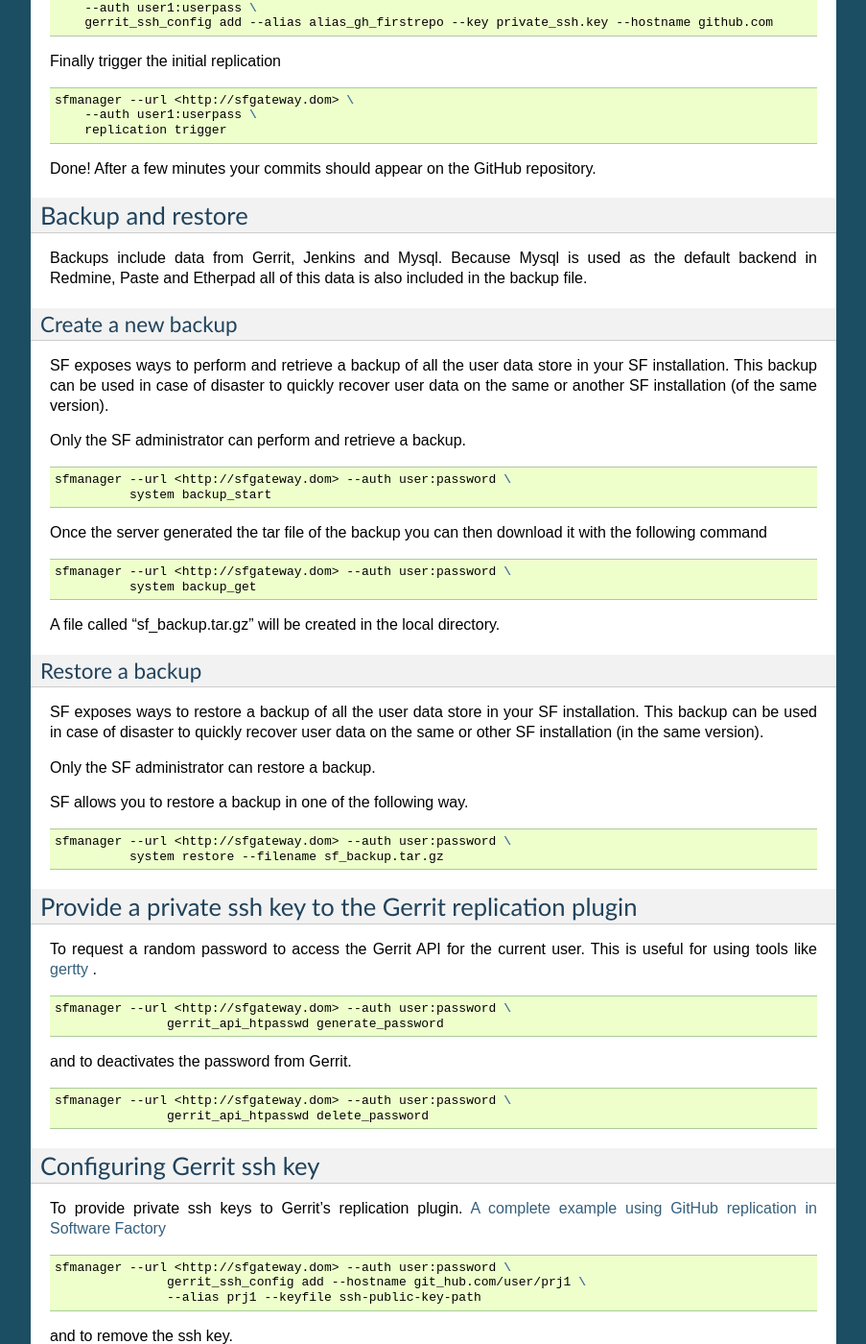
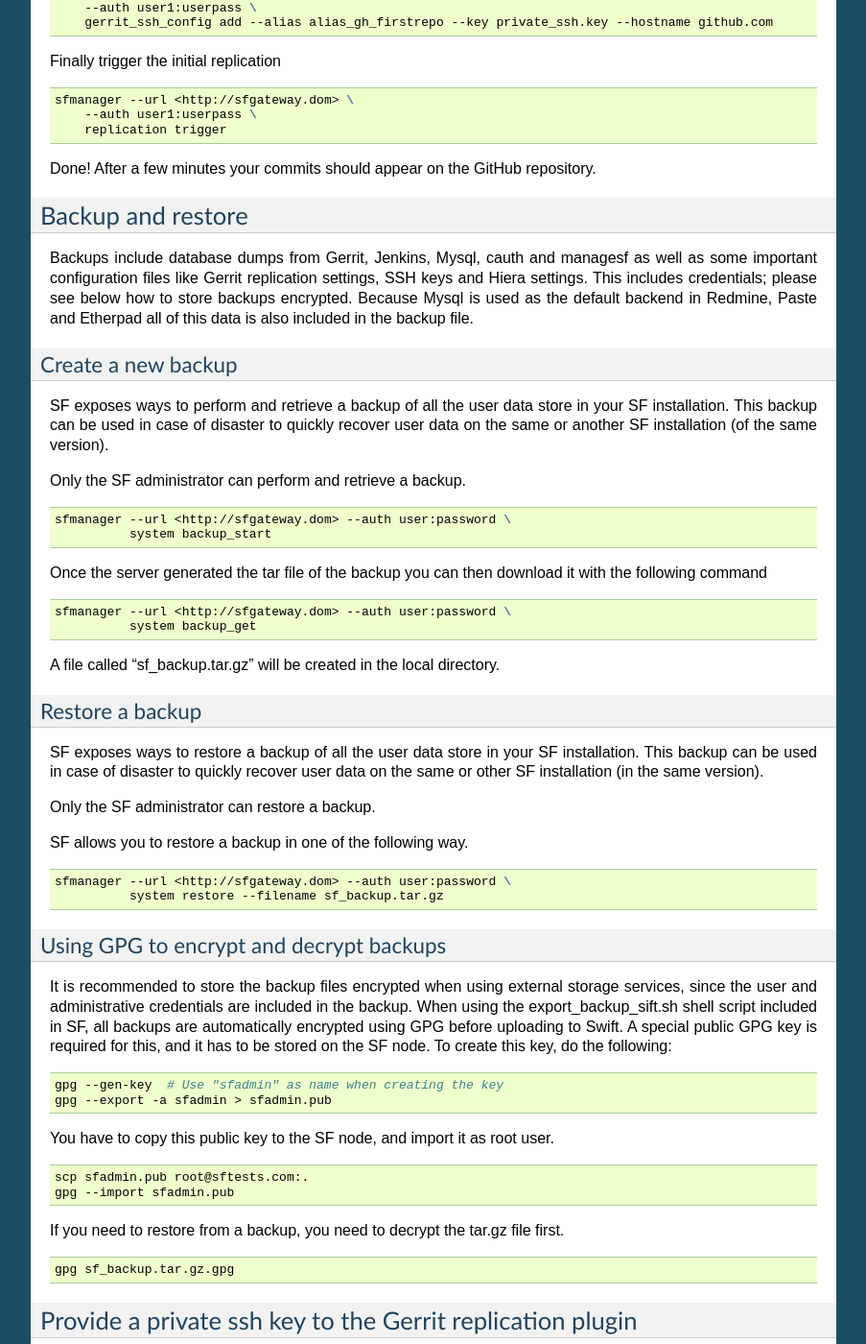
Before and after one commit to softwarefactory-project/python-sfmanager, a Sphinx documentation site: the page built from docs/source/sfmanager.rst, in a window 1280 px wide and 1400 px high, scrolled down 6457 px. Shown: the whole window at 96% size, without its empty margins (198-1101 px from the left). Built offline with Sphinx 7.4.7, drawn with Linux system fonts in a browser that asks for light colours; some of the changed text lies outside the part shown.

Commit message:
Add doc update on encrypted backups
Depends-On: I6ec352ea22e941e4c567bf5a9842f158475ab077
Change-Id: I3b17f69a94740212d941cbcd0dd4c0a2b7aba82b

```diff
--- a/docs/source/sfmanager.rst
+++ b/docs/source/sfmanager.rst
@@ -447,12 +447,17 @@ Finally trigger the initial replication
 Done! After a few minutes your commits should appear on the GitHub repository.
 
 
+.. _managesf_backup:
+
 Backup and restore
 ------------------
 
-Backups include data from Gerrit, Jenkins and Mysql. Because Mysql is used as
-the default backend in Redmine, Paste and Etherpad all of this data is also
-included in the backup file.
+Backups include database dumps from Gerrit, Jenkins, Mysql, cauth and managesf
+as well as some important configuration files like Gerrit replication settings,
+SSH keys and Hiera settings. This includes credentials; please see below how to
+store backups encrypted. Because Mysql is used as the default backend in
+Redmine, Paste and Etherpad all of this data is also included in the backup
+file.
 
 Create a new backup
 '''''''''''''''''''
@@ -494,6 +499,35 @@ SF allows you to restore a backup in one of the following way.
 
  sfmanager --url <http://sfgateway.dom> --auth user:password \
            system restore --filename sf_backup.tar.gz
+
+Using GPG to encrypt and decrypt backups
+''''''''''''''''''''''''''''''''''''''''
+
+It is recommended to store the backup files encrypted when using external
+storage services, since the user and administrative credentials are included
+in the backup.
+When using the export_backup_sift.sh shell script included in SF, all backups
+are automatically encrypted using GPG before uploading to Swift. A special
+public GPG key is required for this, and it has to be stored on the SF node.
+To create this key, do the following:
+
+.. code-block:: bash
+
+ gpg --gen-key  # Use "sfadmin" as name when creating the key
+ gpg --export -a sfadmin > sfadmin.pub
+
+You have to copy this public key to the SF node, and import it as root user.
+
+.. code-block:: bash
+
+ scp sfadmin.pub root@sftests.com:.
+ gpg --import sfadmin.pub
+
+If you need to restore from a backup, you need to decrypt the tar.gz file first.
+
+.. code-block:: bash
+
+ gpg sf_backup.tar.gz.gpg
 
 
 Provide a private ssh key to the Gerrit replication plugin
```
